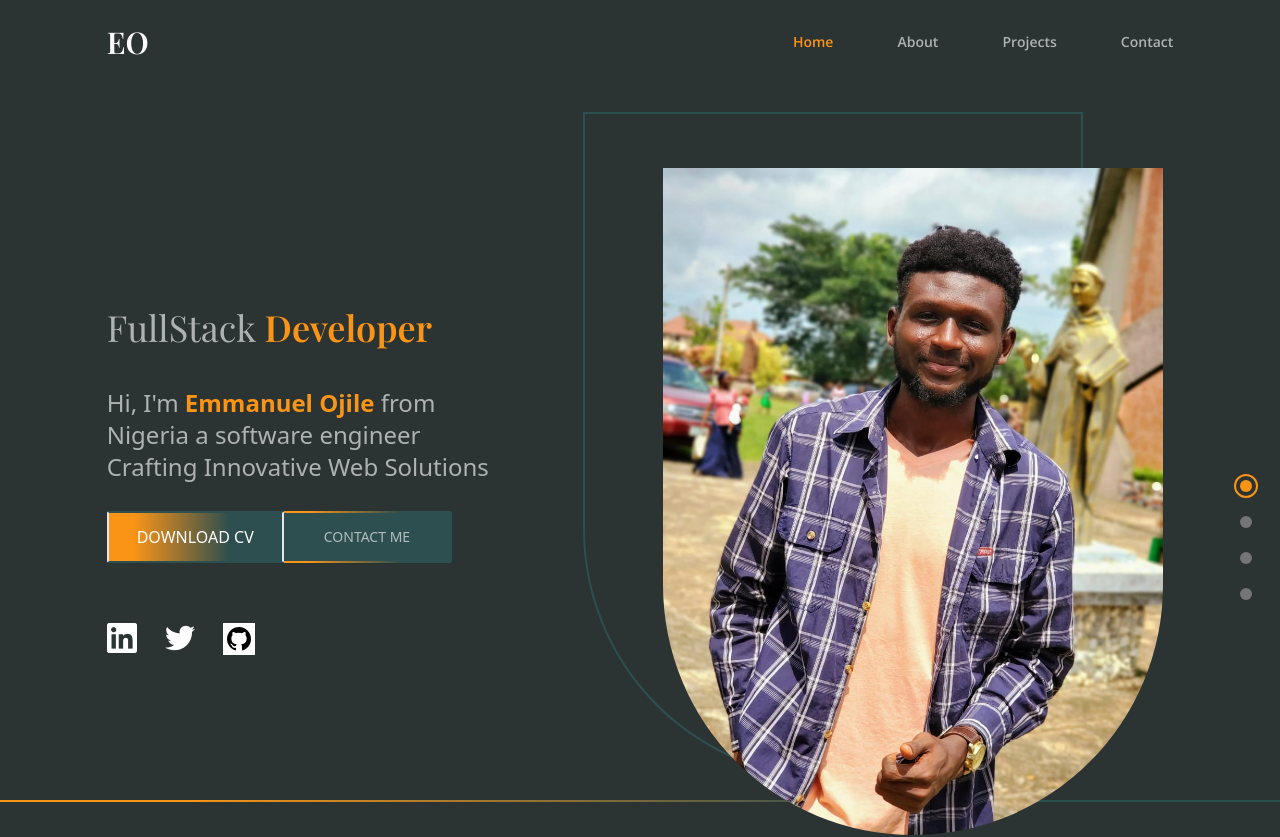
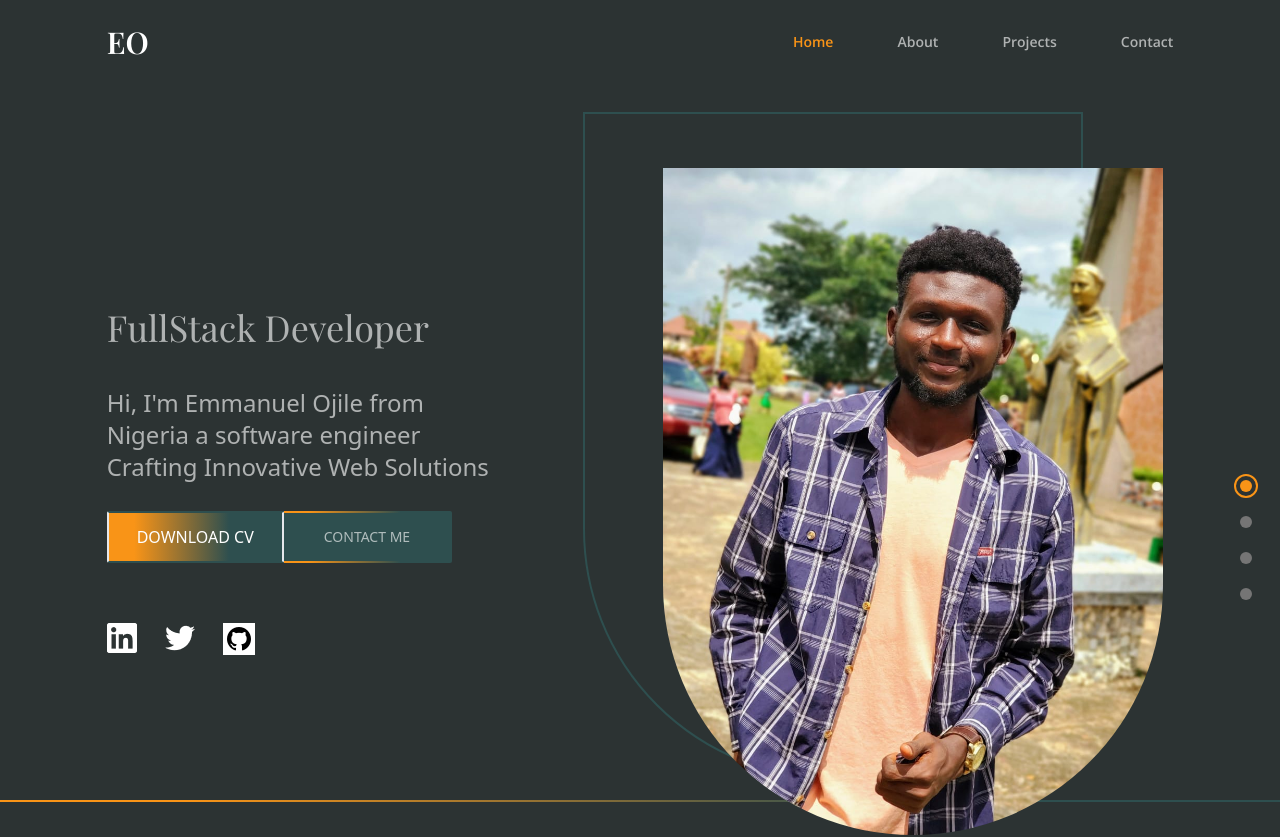
Before and after one commit to Emmyojile/portfolio-v2, a React (Vite) app: page / in a window 1280 px wide. Shown: the top 837 px of the page. Built offline with nearby package versions, Linux system fonts and the light colour scheme.

Commit message:
media query adjustments

```diff
--- a/tailwind.config.js
+++ b/tailwind.config.js
@@ -37,10 +37,11 @@ export default {
       }
     },
     screens:{
-      ss: "260",
-      xs: "480px",
-      sm: "768px",
-      md: "1060px"
+      xs: "320",
+      sm: "480px",
+      md: "1024px",
+      lg: "1280px",
+      xl: "1600px",
     }
   },
   plugins: [],
```
